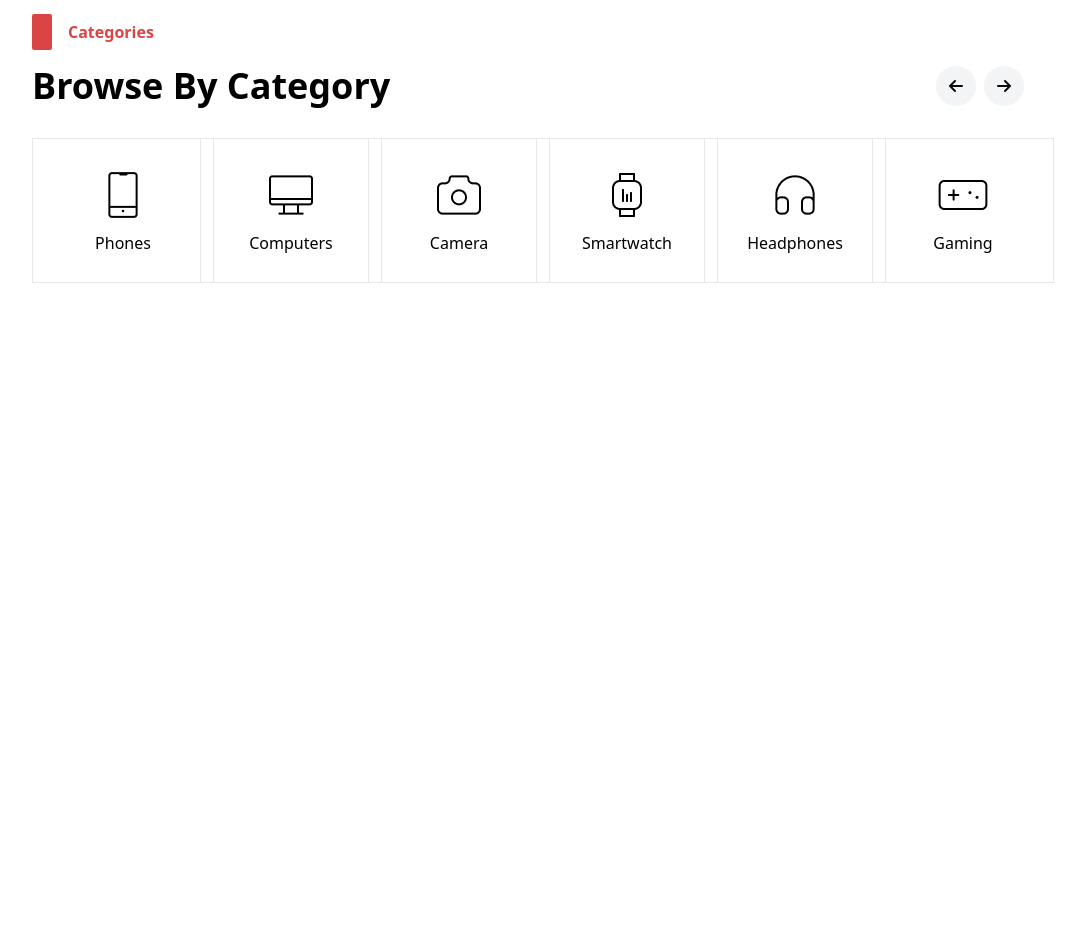
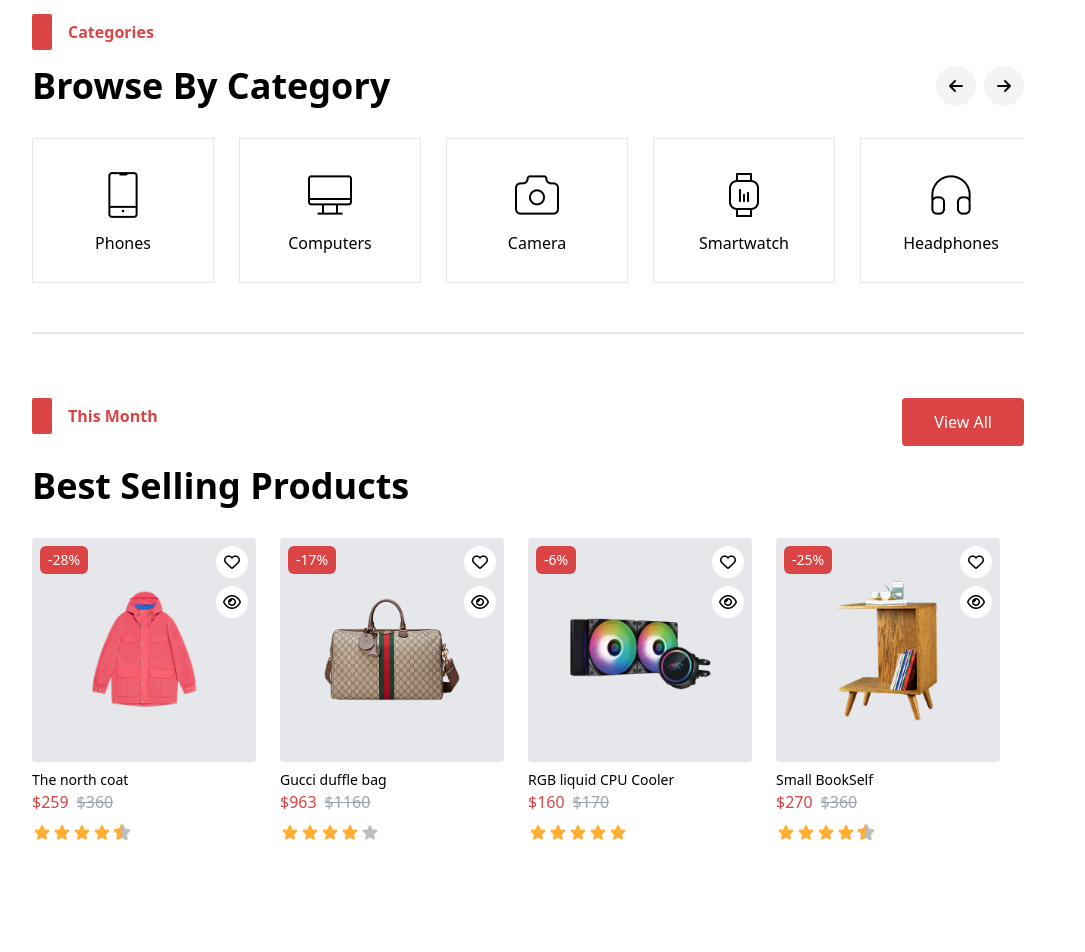
Before and after one commit to Emma-306/ecommerce-frontend, a website with bundled scripts: page pages/landingPage.html in a window 1280 px wide. Shown: the part 1280-2232 px from the top of the page, without its empty margins (112-1197 px from the left). Before the commit the page ends 1614 px from the top, so only its background shows below. Built offline with nearby package versions, Linux system fonts and the light colour scheme.

Commit message:
design best selling products

```diff
--- a/js/data.js
+++ b/js/data.js
@@ -133,4 +133,57 @@ export const categories = [
     image: "../Images/categories/Category-Gamepad.png"
   }
 
-]
+];
+
+export const bestSellingProducts = [
+  {
+    id: 11,
+    name: "The north coat",
+    price: 360,
+    discount: 28,
+    image: "../Images/best-selling-products/product-1.png",
+    ratingImage: "../Images/ratings/rating-4.5.png",
+    liked: false,
+    watched: false
+  },
+  {
+    id: 12,
+    name: "Gucci duffle bag",
+    price: 1160,
+    discount: 17,
+    image: "../Images/best-selling-products/product-2.png",
+    ratingImage: "../Images/ratings/rating-4.png",
+    liked: false,
+    watched: false
+  },
+  {
+    id: 13,
+    name: "RGB liquid CPU Cooler",
+    price: 170,
+    discount: 6,
+    image: "../Images/best-selling-products/product-3.png",
+    ratingImage: "../Images/ratings/rating-5.png",
+    liked: false,
+    watched: false
+  },
+  {
+    id: 14,
+    name: "Small BookSelf",
+    price: 360,
+    discount: 25,
+    image: "../Images/best-selling-products/product-4.png",
+    ratingImage: "../Images/ratings/rating-4.5.png",
+    liked: false,
+    watched: false
+  },
+  {
+    id: 15,
+    name: "Mechanical Gaming Keyboard",
+    price: 150,
+    discount: 28,
+    image: "../Images/flash-sales/product-2.png",
+    ratingImage: "../Images/ratings/rating-4.5.png",
+    liked: false,
+    watched: false
+  }
+];
--- a/js/landingPage.js
+++ b/js/landingPage.js
@@ -1,10 +1,32 @@
-import { flashSalesProducts,categories } from "./data.js";
+import { flashSalesProducts,categories,bestSellingProducts } from "./data.js";
 const flashSalesImages = document.getElementById("flash-sales-images");
+const bestSellingImages = document.getElementById("best-selling-images");
 const categoriesContainer = document.getElementById("categories-container");
 
 export function renderLandingPage() {
-  flashSalesProducts.forEach((item) => {
-    flashSalesImages.innerHTML += `
+
+  displayImages(flashSalesImages,flashSalesProducts);
+  updateIcons(flashSalesImages, flashSalesProducts);
+
+  displayImages(bestSellingImages,bestSellingProducts);
+  updateIcons(bestSellingImages,bestSellingProducts);
+
+
+  categories.forEach((category)=>{
+    categoriesContainer.innerHTML += `
+      <div class="h-full w-[182px] border border-gray-200 hover:bg-gray-200 transition-all duration-300 flex-shrink-0 ">
+         <div class="flex flex-col items-center justify-center h-full">
+            <img class="h-14 w-14 object-cover mb-2" src=${category.image} alt="">
+            <span>${category.name}</span>
+         </div>
+      </div>
+    `
+  });
+}
+
+function displayImages(images,products){
+  products.forEach((item) => {
+    images.innerHTML += `
         <div class="group w-56 h-80 bg-transparent rounded flex-shrink-0">
             <div class="flex items-center justify-center p-3 bg-gray-200 rounded relative h-56 mb-2">
               <img src=${item.image} alt="" class="w-36 h-36">
@@ -27,8 +49,8 @@ export function renderLandingPage() {
             <div class="flex flex-col items-start justify-start rounded">
               <span class="font-medium text-sm">${item.name}</span>
               <div class="flex flex-row gap-2 mb-2">
-                <span class="text-base font text-theme">$${item.price}</span>
-                <span class="text-base font text-gray-400 line-through">$${item.price + Math.round((item.discount / 100) * item.price)}</span>
+                <span class="text-base font text-theme">$${item.price - Math.round((item.discount / 100) * item.price)}</span>
+                <span class="text-base font text-gray-400 line-through">$${item.price}</span>
               </div>
               <img src=${item.ratingImage} alt="" class="h-5">
             </div>
@@ -36,19 +58,8 @@ export function renderLandingPage() {
         </div>
     `;
   });
+}
 
-  updateIcons(flashSalesImages, flashSalesProducts);
-
-  categories.forEach((category)=>{
-    categoriesContainer.innerHTML += `
-      <div class="h-full w-[182px] border border-gray-200 ">
-         <div class="flex flex-col items-center justify-center h-full">
-            <img class="h-14 w-14 object-cover mb-2" src=${category.image} alt="">
-            <span>${category.name}</span>
-         </div>
-      </div>
-    `
-  });
 function updateIcons(images,products) {
   images.addEventListener("click", (e) => {
     const icon = e.target.closest("i");
@@ -76,4 +87,3 @@ export function renderLandingPage() {
     }
   });
 }
-}
--- a/pages/landingPage.html
+++ b/pages/landingPage.html
@@ -39,7 +39,7 @@
         </select>
       </div>
       <div
-        class=" transition-all duration-300 flex flex-col lg:flex-row h-32 lg:h-16 items-center lg:items-end w-full bg-white py-4 px-10 lg:px-32 justify-center md:justify-center border-b-2 border-gray-300 shadow-md lg:gap-24 relative"
+        class="transition-all duration-300 flex flex-col lg:flex-row h-32 lg:h-16 items-center lg:items-end w-full bg-white py-4 px-10 lg:px-32 justify-center md:justify-center border-b-2 border-gray-300 shadow-md lg:gap-24 relative"
         id="nav-container-landing"
       >
         <span class="font-bold text-2xl mb-3 lg:mb-0 xl:mr-52">Exclusive</span>
@@ -93,7 +93,7 @@
     >
       <nav class="flex flex-col lg:flex-row w-full h-96">
         <div class="w-full lg:w-[30%] bg-white h-full pt-4 border-r-2">
-          <ul class="xl:pl-36 w-full pl-14 font-medium space-y-3">
+          <ul class="xl:pl-36 w-full pl-6 md:pl-14 font-medium space-y-3">
             <li>Woman’s Fashion</li>
             <li>Men’s Fashion</li>
             <li>Electronics</li>
@@ -106,7 +106,7 @@
           </ul>
         </div>
         <div
-          class="w-full lg:w-[70%] h-full pt-5 pl-14 lg:pl-24 px-14 lg:p-0 hidden md:flex items-center bg-white"
+          class="w-full lg:w-[70%] h-full pt-5 pl-6 md:pl-14 lg:pl-24 px-14 lg:p-0 hidden md:flex items-center bg-white"
         >
           <div class="w-full lg:w-[84%] h-80 bg-black relative min-w-[600px]">
             <svg
@@ -154,14 +154,16 @@
       </nav>
     </div>
     <div
-      class="h-[600px] pl-14 xl:pl-36 w-full flex flex-col justify-start items-start gap-4 pr-2 mb-16  relative"
+      class="h-[600px] pl-6 md:pl-14 xl:pl-36 w-full flex flex-col justify-start items-start gap-4 pr-2 mb-16 relative"
     >
       <div class="flex flex-row gap-4 items-center justify-center">
         <div class="bg-theme h-9 w-5 rounded-sm"></div>
         <span class="text-theme font-semibold text-base">Today's</span>
       </div>
       <div class="flex flex-row items-end mb-4 relative justify-start w-full">
-        <div class="flex flex-col md:flex-row items-end justify-start gap-2 md:gap-4">
+        <div
+          class="flex flex-col md:flex-row items-end justify-start gap-2 md:gap-4"
+        >
           <span
             class="text-black font-semibold text-4xl mr-10 md:mr-20 whitespace-nowrap"
             >Flash Sales</span
@@ -188,12 +190,24 @@
             </div>
           </div>
         </div>
-        <div class="flex flex-row items-center justify-center gap-2 absolute right-4  lg:right-28 top-10 md:top-0">
-          <div class="h-10 w-10 flex items-center justify-center bg-gray-100 hover:bg-gray-300 rounded-full cursor-pointer">
-            <i class="fa-solid fa-arrow-left" style="color: rgb(11, 11, 11);"></i>
+        <div
+          class="flex flex-row items-center justify-center gap-2 absolute right-4 lg:right-28 top-10 md:top-0"
+        >
+          <div
+            class="h-10 w-10 flex items-center justify-center bg-gray-100 hover:bg-gray-300 rounded-full cursor-pointer"
+          >
+            <i
+              class="fa-solid fa-arrow-left"
+              style="color: rgb(11, 11, 11)"
+            ></i>
           </div>
-          <div class="h-10 w-10 flex items-center justify-center bg-gray-100 hover:bg-gray-300 rounded-full cursor-pointer">
-            <i class="fa-solid fa-arrow-right" style="color: rgb(11, 11, 11);"></i>
+          <div
+            class="h-10 w-10 flex items-center justify-center bg-gray-100 hover:bg-gray-300 rounded-full cursor-pointer"
+          >
+            <i
+              class="fa-solid fa-arrow-right"
+              style="color: rgb(11, 11, 11)"
+            ></i>
           </div>
         </div>
       </div>
@@ -201,33 +215,92 @@
         class="flex flex-row h-[400px] gap-8 items-start overflow-x-auto justify-start w-full scroll-smooth"
         id="flash-sales-images"
       ></div>
-      <div class="left-14 xl:left-36 right-14 xl:right-36 bottom-0 flex absolute border-b-2 h-32 items-center justify-center">
-        <button class="px-8 py-3 bg-theme text-white rounded">View All Products</button>
+      <div
+        class="left-14 xl:left-36 right-14 xl:right-36 bottom-0 flex absolute border-b-2 h-32 items-center justify-center"
+      >
+        <button class="px-8 py-3 bg-theme text-white rounded">
+          View All Products
+        </button>
       </div>
     </div>
-    <div class="px-14 xl:px-36 flex flex-col h-80 w-full gap-4">
+    <div class="px-6 md:px-14 xl:px-36 flex flex-col h-80 w-full gap-4 relative mb-16">
       <div class="flex flex-row gap-4 items-center justify-start">
         <div class="bg-theme h-9 w-5 rounded-sm"></div>
         <span class="text-theme font-semibold text-base">Categories</span>
       </div>
       <div class="flex flex-row items-end mb-4 relative justify-start w-full">
-        <div class="flex flex-col md:flex-row items-end justify-start gap-2 md:gap-4">
+        <div
+          class="flex flex-col md:flex-row items-end justify-start gap-2 md:gap-4"
+        >
           <span
             class="text-black font-semibold text-4xl mr-10 md:mr-20 whitespace-nowrap"
             >Browse By Category</span
           >
         </div>
-        <div class="flex flex-row items-center justify-center gap-2 absolute right-4  lg:right-0 -top-14 md:top-0">
-          <div class="h-10 w-10 flex items-center justify-center bg-gray-100 hover:bg-gray-300 rounded-full cursor-pointer">
-            <i class="fa-solid fa-arrow-left" style="color: rgb(11, 11, 11);"></i>
+        <div
+          class="flex flex-row items-center justify-center gap-2 absolute right-4 lg:right-0 -top-14 md:top-0"
+        >
+          <div
+            class="h-10 w-10 flex items-center justify-center bg-gray-100 hover:bg-gray-300 rounded-full cursor-pointer"
+          >
+            <i
+              class="fa-solid fa-arrow-left"
+              style="color: rgb(11, 11, 11)"
+            ></i>
           </div>
-          <div class="h-10 w-10 flex items-center justify-center bg-gray-100 hover:bg-gray-300 rounded-full cursor-pointer">
-            <i class="fa-solid fa-arrow-right" style="color: rgb(11, 11, 11);"></i>
+          <div
+            class="h-10 w-10 flex items-center justify-center bg-gray-100 hover:bg-gray-300 rounded-full cursor-pointer"
+          >
+            <i
+              class="fa-solid fa-arrow-right"
+              style="color: rgb(11, 11, 11)"
+            ></i>
           </div>
         </div>
       </div>
-      <div class="w-full h-[145px] rounded-lg grid grid-cols-6 gap-4" id="categories-container">
+      <div
+        class="w-full h-[145px] flex overflow-x-auto gap-5 xl:gap-[25px]"
+        id="categories-container"
+      ></div>
+      <div
+        class="absolute left-14 xl:left-36 right-14 xl:right-36 bottom-0 border-b-2"
+      ></div>
+    </div>
+    <div
+      class="h-[500px] px-6 md:px-14 xl:px-36 w-full flex flex-col justify-start items-start gap-8 mb-16 relative"
+    >
+      <div class="flex flex-row gap-4 items-center justify-start">
+        <div class="bg-theme h-9 w-5 rounded-sm"></div>
+        <span class="text-theme font-semibold text-base">This Month</span>
+      </div>
+      <div
+        class="flex flex-col md:flex-row items-end justify-start gap-2 md:gap-4"
+      >
+        <span
+          class="text-black font-semibold text-4xl mr-10 md:mr-20 whitespace-nowrap"
+          >Best Selling Products</span
+        >
+      </div>
+      <div
+        class="flex flex-row items-center justify-center gap-2 absolute right-4 md:right-10 lg:right-24 xl:right-36 top-0"
+      >
+        <button class="px-8 py-3 bg-theme text-white rounded">
+          View All
+        </button>
+      </div>
+      <div
+        class="flex flex-row h-[400px] gap-6 items-start overflow-x-auto justify-start w-full scroll-smooth"
+        id="best-selling-images"
+      ></div>
+    </div>
+    <div class=" h-[400px] w-full px-6 md:px-14 xl:px-36">
+      <div class="w-full h-full bg-[radial-gradient(circle_350px_at_70%_50%,rgb(99,99,99)_5%,black_100%)] flex flex-row relative">
+        <div class="w-[50%] h-full">
 
+        </div>
+        <div class="w-[50%] h-full absolute right-16">
+          <img  class="w-full h-full" src="../Images/Jbl-speaker.png" alt="">
+        </div>
       </div>
     </div>
     <script src="../js/main.js" type="module"></script>
--- a/src/input.css
+++ b/src/input.css
@@ -2,11 +2,11 @@
 @tailwind components;
 @tailwind utilities;
 
-#flash-sales-images::-webkit-scrollbar {
+#categories-container::-webkit-scrollbar, #flash-sales-images::-webkit-scrollbar {
   display: none;
 }
 
-#flash-sales-images {
+#categories-container,#flash-sales-images {
   -ms-overflow-style: none;
   scrollbar-width: none;
 }
```
Also changed, not shown: Images/Jbl-speaker.png (added), Images/best-selling-products/product-1.png (added), Images/best-selling-products/product-2.png (added), Images/best-selling-products/product-3.png (added), Images/best-selling-products/product-4.png (added), dist/output.css. Lines whose indentation alone changed are shown as unchanged.
